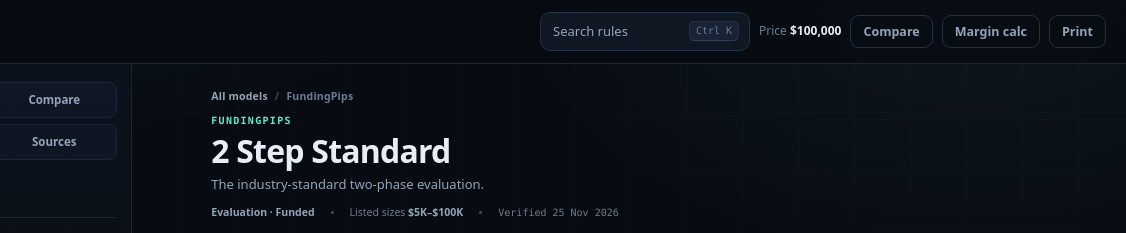
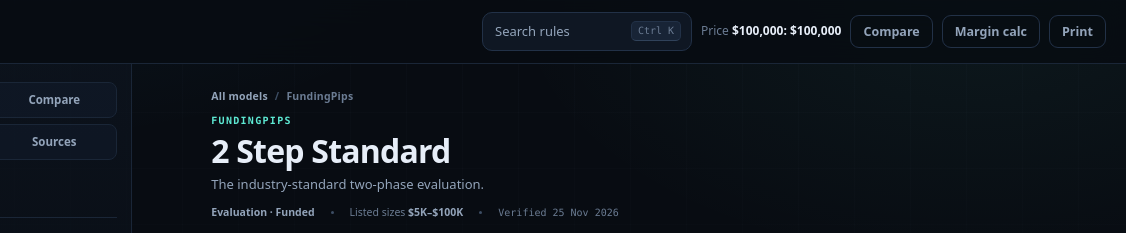
Before and after one commit to Fsociety-T/PropRulebook, a plain HTML site: page index.html in a window 1280 px wide. Shown: the top 233 px of the page, 154-1280 px from the left. Drawn offline with Linux system fonts and the light colour scheme.

```diff
--- a/app.js
+++ b/app.js
@@ -17,7 +17,13 @@
   const searchResults = document.getElementById("search-results");
   const sizeSelect = document.getElementById("size-select");
   const printBtn = document.getElementById("print-btn");
-  const toastEl = document.getElementById("toast");
+  const topbarPrice = document.getElementById("topbar-price");
+
+  function updateTopbarPrice(model) {
+    if (!topbarPrice) return;
+    const price = modelPrice(model);
+    topbarPrice.innerHTML = price ? `Price <strong>${esc(price)}</strong>` : "Price <strong>$100,000</strong>";
+  }
 
   if (!RB) {
     view.innerHTML =
@@ -347,6 +353,7 @@
   /* ------------------------------------------------------------------ */
 
   function renderModelPage(firm, model, route) {
+    updateTopbarPrice(model);
     view.dataset.modelKey = model.key;
     const ruleId = route.params.get("rule");
     let phase = phaseFor(model);
--- a/index.html
+++ b/index.html
@@ -24,7 +24,7 @@
         <kbd>Ctrl K</kbd>
       </button>
 
-      <span class="topbar-price">Price <strong>$100,000</strong></span>
+      <span class="topbar-price" id="topbar-price">Price <strong>$100,000</strong></span>
 
       <a class="btn btn-ghost compare-link" href="#/compare">Compare</a>
       <a class="btn btn-ghost calc-link" href="#/calc">Margin calc</a>
```
